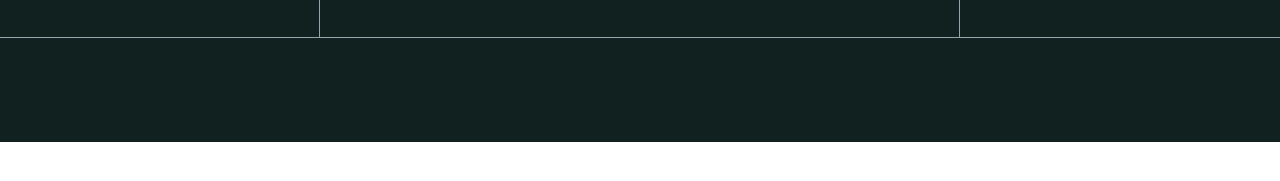
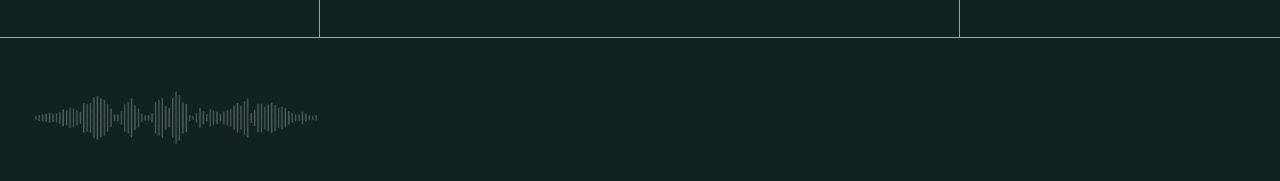
Before and after one commit to Sridhar-FullStack-Dev/aurelon, a Next.js app: page / in a window 1280 px wide. Shown: the part 4235-4416 px from the top of the page. Before the commit the page ends 4377 px from the top, so only its background shows below. Built offline with nearby package versions, Linux system fonts and the light colour scheme; a web font is replaced by a local one.

Commit message:
feat: add decorative wave image to Content2 section

```diff
--- a/components/ContentSections/Content2.tsx
+++ b/components/ContentSections/Content2.tsx
@@ -70,6 +70,16 @@ export default function Content2() {
         </div>
         <div className="w-[25%] h-64 border-b border-gray-400"></div>
       </div>
+
+      <div className="mt-8 px-8">
+        <Image
+          src={"/wave.png"}
+          alt="wave"
+          width={512}
+          height={512}
+          className="w-72 h-auto object-contain opacity-30 invert"
+        />
+      </div>
     </section>
   );
 }
```
